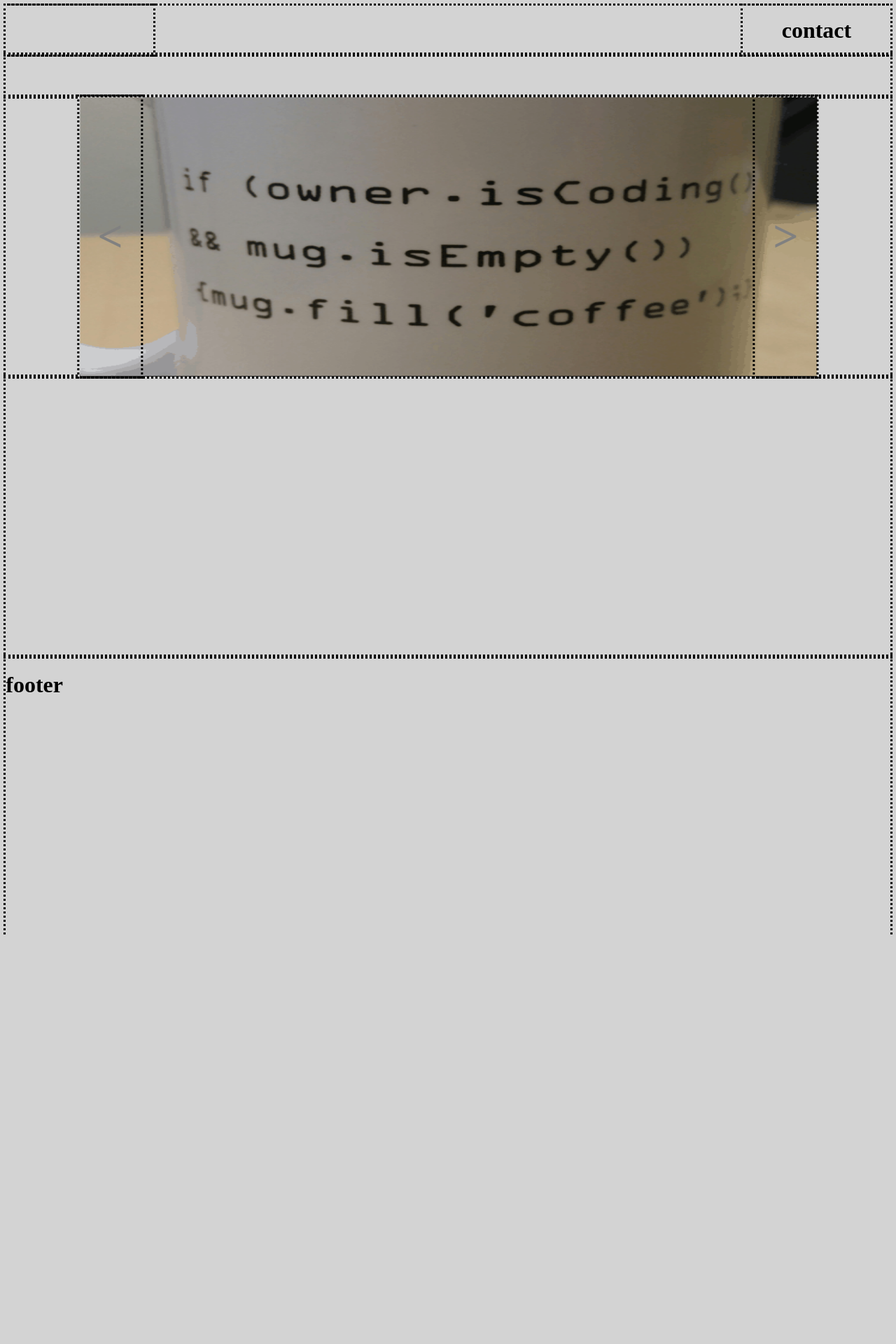
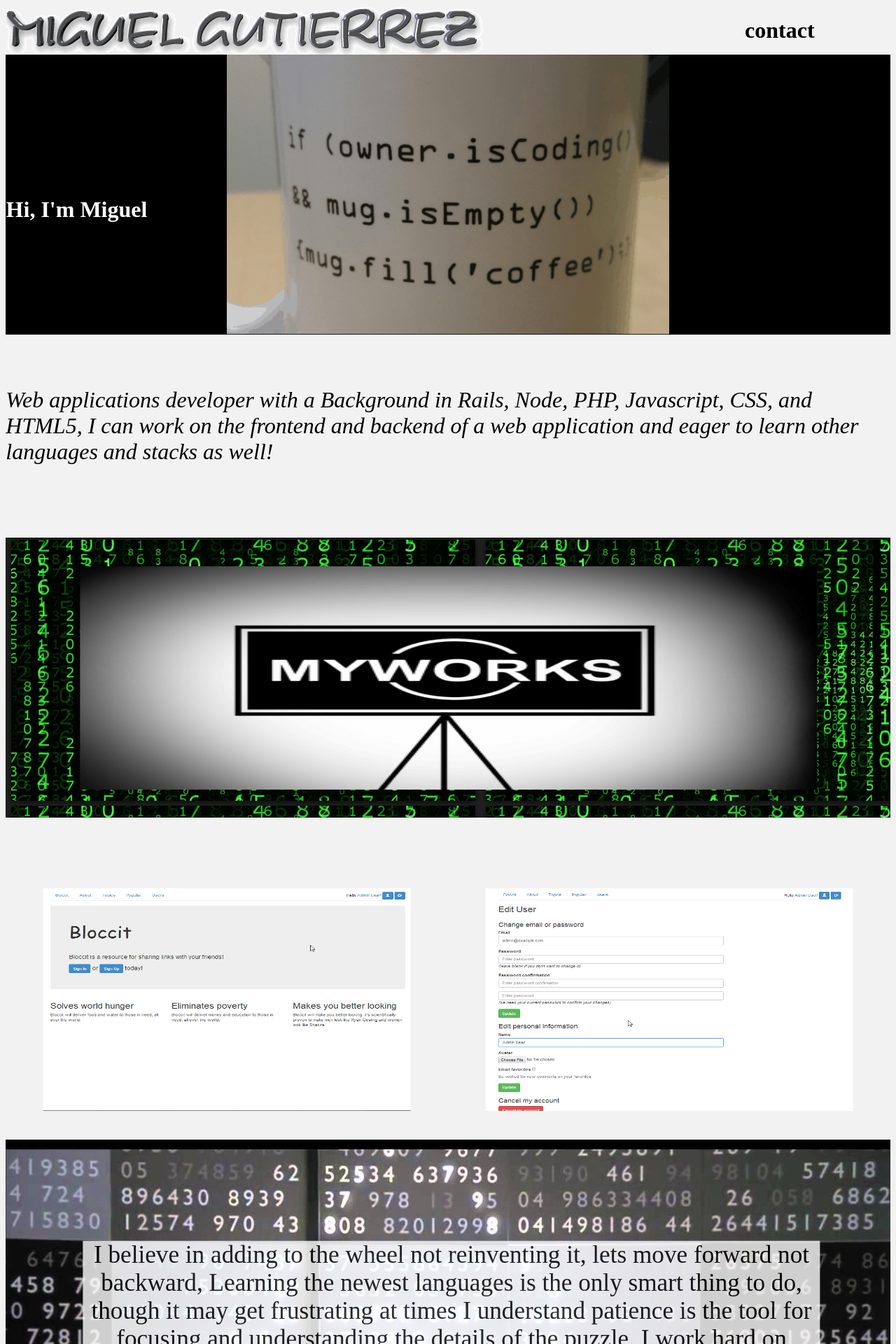
Before and after one commit to migs120/portfol, a web app: file index.html in a window 1280 px wide. Shown: the top 1920 px of the page at 70% size. Before the commit the page ends 1335 px from the top, so only its background shows below. Run offline with its HTML, style and script files only (its server is not run), Linux system fonts and the light colour scheme; some libraries are stand-ins or nearby versions.

Commit message:
objects-and-jquery

```diff
--- a/index.html
+++ b/index.html
@@ -1,6 +1,5 @@
 <!DOCTYPE html>
 <html>
-
 <head>
     <title>Migs Portfold</title>
     <meta name="viewport" content="width=device-width, initial-scale=1">
@@ -12,30 +11,11 @@
     <link rel="stylesheet" type="text/css" href="styles/main.css" > -->
 
 </head>
-<script>  //temporary will remove after works are done
-
-/*  //visual example learned
- var albumPicasso = {
-     title: 'The Colors',
-     artist: 'Pablo Picasso',
-     label: 'Cubism',
-     year: '1881',
-     albumArtUrl: 'assets/images/album_covers/01.png',
-     songs: [
-         { title: 'Blue', duration: 161.71, audioUrl: '/assets/music/blue' },
-         { title: 'Green', duration: 103.96, audioUrl: '/assets/music/green' },
-         { title: 'Red', duration: 268.45, audioUrl: '/assets/music/red' },
-         { title: 'Pink', duration: 153.14, audioUrl: '/assets/music/pink' },
-        { title: 'Magenta', duration: 374.22, audioUrl: '/assets/music/magenta' }
-     ]
- };
-*/
-
+<script>
 
 ////////////////////////////////////////////////////////////////////////////////////////////////////////////////////
 // assets/scripts/pojects.js objects
 ////////////////////////////////////////////////////////////////////////////////////////////////////////////////////
-
 
 var bloccitProject ={
 	title: "Bloccit",
@@ -44,54 +24,111 @@ var bloccitProject ={
 		"Implementation of Database modeling for create, read, update, and delete",
 		"implementation of AWS cloud Services"
 		],
-	//pics:['/assets/images/bloccit/bloccit-formsCRUD.gif','/assets/images/bloccit/bloccitcontrols.gif','/assets/images/bloccit/bloccitHome.gif']
     pics:['/assets/images/bloccit/bloccitHome.gif','/assets/images/bloccit/bloccit-formsCRUD.gif','/assets/images/bloccit/bloccitcontrols.gif']
 	}
 
 var blocmetricsProject = {
 	title:"Blocmetrics",
-	description:[
+	descriptions:[
 		"API Tacking system",
 		"Visitors Time Graphing "
 
 		],
-	//pics:['/assets/images/blocmetric/blocmetricgraph.gif','/assets/images/blocmetric/blocmetrichome.gif']
 	pics:['/assets/images/blocmetric/blocmetrichome.gif','/assets/images/blocmetric/blocmetricgraph.gif']
 }
 
+var resume = {
+    name:"Hi, I'm Miguel",
+    objective:"Web applications developer with a Background in Rails, Node, PHP, Javascript, CSS, and HTML5, I can work on the frontend and backend of a web application and eager to learn other languages and stacks as well!",
 
+    qualities:"I believe in adding to the wheel not reinventing it, lets move forward not backward, Learning the newest languages is the only  smart thing to do, though it  may get frustrating at times I understand patience is the tool for focusing and understanding the details of the puzzle. I work hard on learning what others think is too hard and research everything I think will help be productive in the development world. I don’t just code for a job, I push to be a fierce competitor in the programming world. All I got to say to the world is ‘look out world, I’m coming!!’. ",
+
+    experience:"Two years in Web Development and Training.<br> Two years ago I started out with building simple html pages just for fun, then got really interested in php, so I did various works on php and sql, felt like I wasnt getting the whole picture so I enrolled in Bloc.io to become a fullstack web developer",
+
+    education:"Blocs' FullStack Web Developer Training"
+        }
+
+// inner div height and width 100% inside project box
+// text in that div to be text-align center and horizontaly centered with flex-box
+
+// careful of indentation
+// html things are named like-this not likeThis
+// move inline-css to external and JS to external
+
+// JS move any executing code that touches/selects the DOM to the document.ready
+// Fix indentations and clean up/refactor code a tiny bit
 </script>
-<body style="background-color:lightgrey;">
+
+
+
+
+<body style="background-color:#f2f2f2; font-size:100%;">
 
 <!--    A wrapper around elements you don't want to touch side of screen with properties like width: 90%; max-width: 1200px;-->
 
 <!-- nav bar
     --><!-- should have contact tab and some logo and about me and projects-->
 <div class="seebox col-12" style="height:70px;" >
-    <div class="seebox col-2 vhcenterp" style="height:100%; float:right;">
-        <h3 class="removempb vhcenters" style="font-size:2em;">contact</h3>
+    <div class="seebox col-3 vhcenterp" id="contactdiv" style="height:100%; float:right;">
+        <h3 class="removempb vhcenters" id="contactemail" style="font-size:2em;">contact</h3>
         </div>
-    <div class="seebox col-2" style="height:100%;">
+    <div class="seebox col-4 " style="position:relative; height:100%;">
+<!--        <h2 class=" removempb" style="font-size:2em; position:absolute; top:50%; transform:translate(0,-50%);">Miguel Gutierrez<h2>-->
+        <img src="/assets/images/display/migLogo.png">
+        </div>
+
+</div>
+
+
+<!--selffee intro-->
+<div class="seebox col-12 height vhcenterp" style="background-color:black;"  >
+ <img src="/assets/images/display/coffeecup.gif" class="col-6 vhcenters" style="height:100%; ">
+<div class="col-6 ">
+    <h1 class="" style="z-index:1;  color:white;position: absolute;top: 50%;transform: translate(0, -50%);">Hi, I'm Miguel</h1>
+</div>
+</div>
+
+<!--space div \|/   -->
+    <div class="seebox col-12" style="height:30px;">
 
         </div>
 
-    </div>
+
+<!--objective-->
+<div class="seebox col-12 " id="objective"
+     style="height:200px; position:relative;font-style: italic; " >
+
+</div>
+
+
 <!--space div \|/   -->
-<div class="seebox col-12" style="height:60px;"></div>
+    <div class="seebox col-12" style="height:60px;">
+
+        </div>
 
 <!-- attention catcher heading
     --> <!-- notes:should be pic rotator,should display my sites highlights,buttons should hide except when hover -->
-<div class="seebox col-12 height vhcenterp" >
-    <div class="vhcenters col-10" style="height:100%;" >
+<div class="seebox col-12 height vhcenterp"
+     style="background-image:url('/assets/images/display/matrix.gif');" >
+    <div class="vhcenters col-10" id="ParentAttenCatcher"  style="height:80%;" >
         <div id="RoterAttenCatcher" class="col-12" style="height:100%; position:absolute;">
-        <img src="/assets/images/display/coffeecup.gif" class=" col-12"  style="height:100%; position:absolute;"></img>
+        <img src="/assets/images/display/myworks.gif" class=" col-12"  style="height:100%; position:absolute;"></img>
         </div>
 
         <div class="seebox col-1 " style="z-index:2; float:right; position:relative; height:100%; ">
-            <p class="vhcenters removempb" style="color:grey; font-size:4em; cursor:pointer;" onclick="roterbuttonFoward()"><b>></b></p></div>
+            <p class="vhcenters removempb" id="arrow"
+               style="color:grey; font-size:4em; display:none; cursor:pointer;"
+               onclick="roterbuttonFoward()"><b> > </b></p></div>
+
+       <!--caption div \|/   -->
+    <div class="seebox col-10 " style="height:100%; float:right; position:relative; z-index:2;">
+        <p class="vhcenters removempb" id="caption" style="background-color:white; display:none; font-size:1.34em;"></p>
+        </div>
 
         <div class="col-1 seebox " style="z-index:2;  position:relative; height:100%; float:left;">
-            <p class="vhcenters removempb" style="color:grey; font-size:4em; cursor:pointer;" onclick="roterbuttonBack()"><b><</b></p></div>
+            <p class="vhcenters removempb" id="arrow"
+               style="color:grey; display:none; font-size:4em; cursor:pointer;"
+               onclick="roterbuttonBack()"><b> < </b></p></div>
 
 
 
@@ -101,15 +138,40 @@ var blocmetricsProject = {
 
     </div>
 
+<!--    space-->
+<div class="seebox col-12" style="height:60px;"></div>
+
 
 <!--main body
     --> <!-- should hold a galerry of created sites-->
-<div class="seebox height col-12" >
+<div id="siteGalerry">
 
-    </div>
+    <!--loopping div \|/ -->
+<!--
+<div class='seebox col-6 height vhcenterp'  >
+
+    <div class='col-12 vhcenterp'  style='height:100%;'>
+
+        <div class='seebox col-11 vhcenters'
+             style='height:70%; background-color:grey; position:absolute; opacity:0.8; z-index:2; display:none;' id='galerryCaptionBox'>
+            <p class="vhcenters removempb"
+               style="color:white; font-size:2em; text-align:center;">
+                As a Programmer I eat, sleep and drink code all day long.
+                </p>
+            </div>
+          </div>
+    <div class='seebox col-10 vhcenters' id='galerryCaption' style='height:80%; z-index:1;'>
+    <img src='/assets/images/display/coffeecup.gif'  class=' col-12 '  style='height:100%; '></img>
+         </div>
+</div>
+-->
 
 
-<footer class="seebox height col-12">
+</div>
+
+
+
+<footer class="seebox col-12" style="clear:both; height:150px;">
 
     <h1>footer</h1>
 
@@ -118,7 +180,7 @@ var blocmetricsProject = {
 
 
 
-
+<!--http://localhost:3000/-->
 
 
 
@@ -148,23 +210,113 @@ var blocmetricsProject = {
 
 var imageList = [];
 var captionList = [];
-for(var i = 0; i< bloccitProject.pics.length; i++){imageList.push(bloccitProject.pics[i]) };
-for(var i = 0; i< blocmetricsProject.pics.length; i++){imageList.push(blocmetricsProject.pics[i]) };
+for(var i = 0; i< bloccitProject.pics.length; i++){imageList.push(bloccitProject.pics[i]); captionList.push(bloccitProject.descriptions[i]); };
+for(var i = 0; i< blocmetricsProject.pics.length; i++){imageList.push(blocmetricsProject.pics[i]); captionList.push(blocmetricsProject.descriptions[i]); };
 
 var currentImage = 0;
+var currentCaption = 0;
 
-var setImage = function(){};
 var roterAttenCatcher = $("#RoterAttenCatcher"); //must be in bottom of html to read element selection
-var roterAttenTemplate = function(){return "<img src='"+imageList[currentImage]+"' class='vhcenters col-12' style='height:100%; position:absolute;' > ";}
+var caption = $("#caption");
+var galerryDiv = $("#siteGalerry");
+
+var roterAttenTemplate = function() {
+    return "<img src='"+imageList[currentImage]+"' class='vhcenters col-12' style='height:100%; position:absolute; opacity:0.9;' > ";
+        }
+var objectiveTemplate = function(){
+    return "<p class=' removempb seebox' style='margin:0px;  font-size:2em; position: absolute; top:50%;transform: translate(0, -50%); '>"+resume.objective+"</p>";
+        }
+var captionTemplate = function(){return "<b>"+captionList[currentCaption]+"</b>"}
+
+
 var roterbuttonFoward = function(){
         if(currentImage <= imageList.length-2)
-        {currentImage++; roterAttenCatcher.html(roterAttenTemplate())}
-        else{currentImage = 0; roterAttenCatcher.html(roterAttenTemplate()) } };
+        {currentImage++; currentCaption++; roterAttenCatcher.html(roterAttenTemplate()); caption.html(captionTemplate) }
+        else{currentImage = 0; currentCaption = 0; roterAttenCatcher.html(roterAttenTemplate()); caption.html(captionTemplate); } };
 
 var roterbuttonBack = function(){
-        if(!currentImage == 0)
-        {currentImage--; roterAttenCatcher.html(roterAttenTemplate())}
-        else{currentImage = imageList.length-1; roterAttenCatcher.html(roterAttenTemplate()) } };
+        if(!currentImage == 0) {
+            currentImage--; currentCaption--; roterAttenCatcher.html(roterAttenTemplate()); caption.html(captionTemplate);
+        }
+        else{currentImage = imageList.length-1;
+             currentCaption = captionList.length-1;
+             roterAttenCatcher.html(roterAttenTemplate()); caption.html(captionTemplate);
+            }
+};
+
+for(var i = 0; i< imageList.length; i++){
+
+    var galerryTemplate = function(){
+
+return "<div class='seebox col-6 height vhcenterp'  >"
+   + "<div class='col-12 vhcenterp'  style='height:100%;'>"
+    +"<div class='seebox col-11 vhcenters' "
+    +  "style='height:70%; background-color:grey; position:absolute; opacity:0.8; z-index:2; display:none;' id='galerryCaptionBox'>"
+    + "<p class='vhcenters removempb'"
+    +" style='color:white; font-size:2em; text-align:center;'>"
+    +captionList[i]
+    +"</p></div></div>"
+    +"<div class='seebox col-10 vhcenters' id='galerryCaption' style='height:80%; z-index:1;'>"
+    +"<img src='"+imageList[i]+"' class=' col-12 '  style='height:100%; '></img>"
+    +"</div> </div> "
+
+                }
+
+
+    galerryDiv.append(galerryTemplate);
+
+    }
+
+
+var qualitiesTemplate = function(){
+        return "<div class='col-12 seebox  vhcenterp' style='height:600px; background-image:url("+"/assets/images/display/maxre.jpg"
+        +");'><p class='vhcenters col-10' style='background-color:white; opacity:0.8;  font-size:2.2em; text-align:center; margin:5px; z-index:2;'>"
+        +resume.qualities
+        +"</p></div>";
+
+                                      }
+
+var experienceTemplate = function(){
+
+    return  "<div class='col-12 seebox  vhcenterp' style='height:600px; background-image:url("+"/assets/images/display/notespic.jpg"
+        +");'><p class='vhcenters col-10' style='background-color:white; opacity:0.8;  font-size:2.2em; text-align:center; margin:5px; z-index:2;'>"
+        +resume.experience
+        +"</p></div>";
+
+
+}
+
+var contact = {
+
+    contactdisplay:"<h3 class='removempb seebox vhcenters'  style='font-size:2em;'>contact</h3>",
+    contacthover:"<h3 class='removempb seebox vhcenters'  style='font-size:2em;'>Migs@miggymigs.com</h3>"
+}
+
+$(document).ready(function(){
+    $("#ParentAttenCatcher").hover(
+                                    function(){$("*#arrow, #caption").show()},
+                                    /*callback->*/function(){$("*#arrow, #caption").hide()}
+                                  )
+    $("*#galerryCaption, *#galerryCaptionBox").hover(
+                                function(){$(this).parent().find("#galerryCaptionBox").show()}
+                                ,function(){$(this).parent().find("#galerryCaptionBox").hide()}
+                            );
+
+    $("#contactdiv, #contactdiv h3").hover(
+                            function(){  $("#contactdiv").html(contact.contacthover); console.log("hover")}
+                            ,function(){  $("#contactdiv").html(contact.contactdisplay); console.log("display")}
+                            );
+
+    $("#objective").html(objectiveTemplate);
+
+    //qualitys
+    $(qualitiesTemplate()).insertAfter($("#siteGalerry").children()[1]);
+
+    $(experienceTemplate()).insertAfter($("#siteGalerry").children()[4]);
+
+});
+
+
 
 
 </script>
@@ -172,37 +324,3 @@ var roterbuttonBack = function(){
     <body/>
 
 <html/>
-
-
-
-
-
-<!--
-
-//usefull copy paste scripts
-
-<div class="seebox height">
-
-
-
-</div>
-
-
-
-<div>
-
-
-</div>
-
-
-
-var roterbuttenFoward = function(){
-        if(currentImage <= imageList.length-1)
-{currentImage++; roterAttenCatcher.html(roterAttenTemplate())}
-else{currentImage = 0; roterAttenCatcher.html(roterAttenTemplate()) } }; roterbuttenFoward();
-
-
-
-
-
--->
--- a/public/styles/main.css
+++ b/public/styles/main.css
@@ -70,7 +70,7 @@
 }
 
  .seebox{
-          outline-style:dotted;
+/*          outline-style:dotted; */
           }
 
 html {
```
Also changed, not shown: public/assets/images/display/matrix.gif (added), public/assets/images/display/maxre.jpg (added), public/assets/images/display/migLogo.png (added), public/assets/images/display/myworks.gif (added), public/assets/images/display/notespic.jpg (added).
